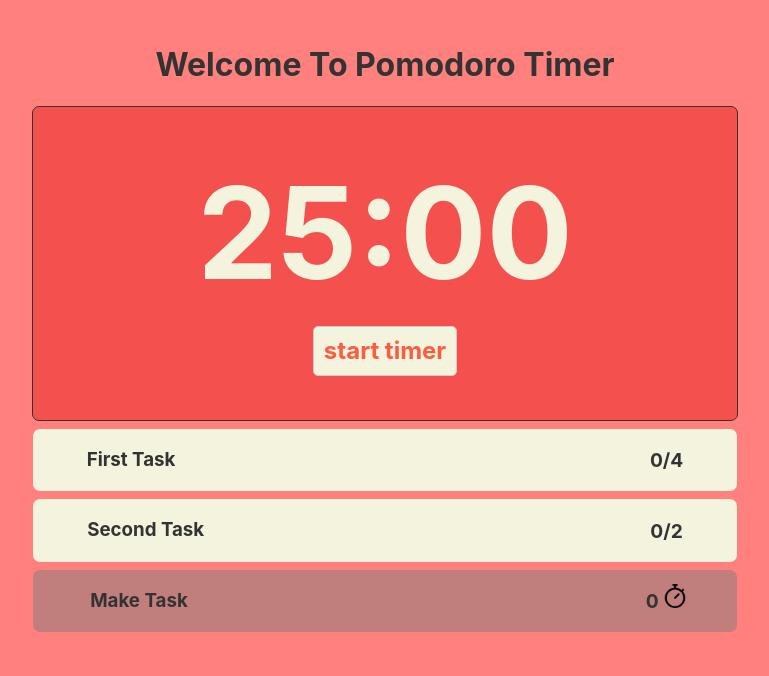
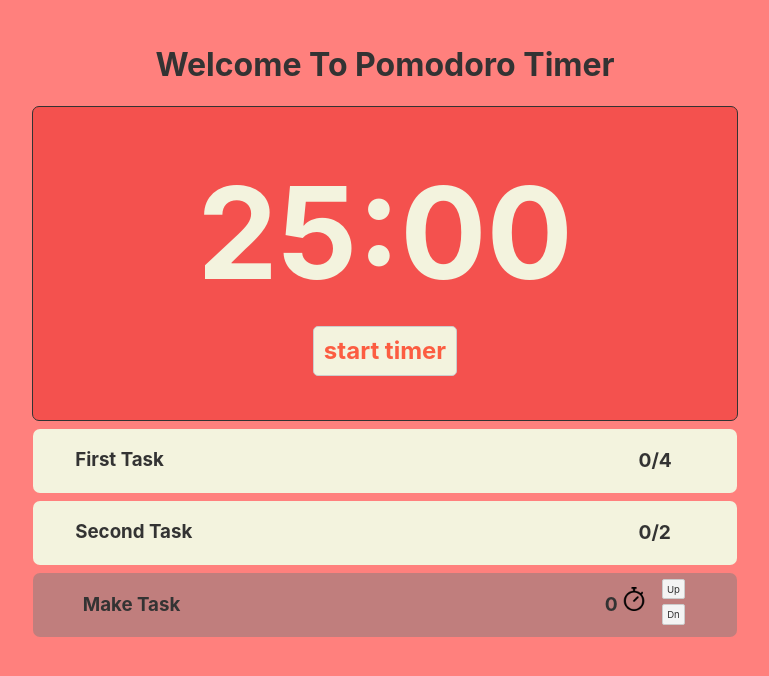
Before and after one commit to Steeveyboy/pomodoro_calender, a Svelte app in the folder svelte-app/: page / in a window 1280 px wide. Shown: the top 676 px of the page, without its empty margins (255-1024 px from the left). Built offline with nearby package versions, Linux system fonts and the light colour scheme.

Commit message:
added animation to tasks

```diff
--- a/svelte-app/src/components/Task/Task.svelte
+++ b/svelte-app/src/components/Task/Task.svelte
@@ -5,22 +5,70 @@
 </script>
 
 <div class="task">
-    <h3 class="taskText">{text.name}</h3>
-    <div class="tomatos">
-       <p>{text.periodsComplete}/{text.periods}</p>
+    <div class="headings">
+        <div class="taskText">
+            <h3 class="taskText">{text.name}</h3>
+        </div>
+        <div class="tomatos">
+            <p>{text.periodsComplete}/{text.periods}</p>
+        </div>
+    </div>
+    <div class="hiddenDetails">
+        <a>Description</a>
+        <a>Deadline</a>
     </div>
 </div>
 
 <style>
+
+    .headings {
+        display: flex;
+        padding-left: 6%;
+        width: 100%;
+    }
+    .taskText {
+        text-align: left;
+        width: 80%;
+    }
+
     .task {
-        justify-content: center;
-        display: flex;
+        /* justify-content: center; */
+        /* display: flex; */
         max-width: 44rem;
         width: 100%;
         background-color: rgb(243, 243, 222);
         border-radius: 7px;
         margin: auto;
         margin-top: 0.5rem;
+        cursor: pointer;
+        height: 4rem;
+        transition: height 0.3s;
+    }
+
+    .task:hover {
+        border: 2px solid;
+        height: 6rem;
+    }
+
+    .hiddenDetails {
+        /* display: none; */
+        visibility: hidden;
+        width: 100%;
+        padding-bottom: 2px;
+        justify-content: space-evenly;
+        display: flex;
+        opacity: 0;
+        transition: opacity 0.2s 0.1s linear;
+    }
+
+
+    .task:hover .hiddenDetails{
+        /* transform: scaleY(0); */
+
+        height: 2rem;
+        opacity: 100%;
+        visibility: visible;
+        position: relative;
     }
 
     .tomatos{
@@ -35,6 +83,7 @@
     .tomatos p{
         font-size: larger;
         font-weight: bold;
+
     }
 
 
--- a/svelte-app/src/components/Task/TaskMaker.svelte
+++ b/svelte-app/src/components/Task/TaskMaker.svelte
@@ -6,6 +6,21 @@
     const dispatch = createEventDispatcher();
 
     let props;
+    let mouseOver = false;
+    const mouseCover = event => {
+        mouseOver = !mouseOver;
+    };
+
+    const showDetails = event => {
+        console.log(event);
+        let dets = document.getElementsByClassName("taskMaker")[0].getElementsByClassName("hiddenDetails")[0];
+        if(dets.style.display == "flex" && !mouseOver){
+            dets.style.display = "none";
+        }
+        else{
+            dets.style.display = "flex";
+        }
+    };
 
     const onClick = event => {
         let inputText = document.getElementById("inputText")
@@ -14,19 +29,49 @@
         inputText.value = "";
     };
 
+    const increment = event => {
+        tomatos += 1;
+    };
+    const decrement = event => {
+        if(tomatos > 0){
+            tomatos -= 1;
+        }
+    };
+
 </script>
 
-<div class="task taskMaker">
-    <div class="taskText">
-        <input type="text" id="inputText" class="inputText" placeholder="Make Task" on:change={onClick}>
+<div class="task taskMaker" on:pointerover={mouseCover} on:pointerout={mouseCover}>
+    <div class="headings">
+        <div class="taskText">
+            <input type="text" id="inputText" class="inputText" placeholder="Make Task" on:change={onClick} on:focus={showDetails} on:blur={showDetails}>
+        </div>
+        <div class="tomatos">
+            <p>{tomatos}</p>
+            <img src="timer.png" alt="" style="width:1.5rem; display:inline-block; margin-top:10px;">
+        </div>
+        <div class="durationButtons">
+            <button on:click={increment}>Up</button>
+            <button on:click={decrement}>Dn</button>
+        </div>
     </div>
-    <div class="tomatos">
-       <p>{tomatos}</p>
-       <img src="timer.png" alt="" style="width:1.5rem; display:inline-block; margin-top:10px;">
+    <div class="hiddenDetails">
+        <a>Description</a>
+        <a>Deadline</a>
     </div>
 </div>
 
 <style>
+    .durationButtons button{
+        /* display: flex; */
+        font-size: 0.6rem;
+    }
+
+    .durationButtons {
+        display: inline-grid;
+        align-self: center;
+        padding-left: 1rem;
+    }
+
     .inputText {
         background-color: rgba(143, 126, 125, 0.0);
         outline: none;
@@ -34,33 +79,47 @@
         margin-top: 6px;
         width: 100%;
         height: 80%;
-
         color: #333;
         font-size: 1.17em;
         font-weight: bold;
     }
 
+    .headings {
+        display: flex;
+        /* justify-content: center; */
+        padding-left: 6%;
+    }
+
+    .hiddenDetails {
+        /* display: none; */
+
+        visibility: hidden;
+        width: 100%;
+        padding-bottom: 2px;
+        justify-content: space-evenly;
+        display: flex;
+        opacity: 0;
+        transition: opacity 0.2s 0.1s linear;
+    }
+
     .inputText::placeholder {
         color: #333;
         font-size: 1.17rem;
-        /*margin-block-start: 1em;
-        margin-block-end: 1em;
-        margin-inline-start: 0px;
-        margin-inline-end: 0px;*/
         font-weight: bold;
     }
-
 
     .taskMaker {
         justify-content: center;
         cursor: pointer;
-        display: flex;
+        /* display: flex; */
         max-width: 44rem;
         width: 100%;
         background-color: rgba(143, 126, 125, 0.562);
         border-radius: 7px;
         margin: auto;
+        height: 4rem;
         margin-top: 0.5rem;
+        transition: height 0.3s;
     }
 
     .taskMaker .taskText{
@@ -71,6 +130,13 @@
 
     .taskMaker:hover {
         background-color: rgb(243, 243, 222);
+        height: 6rem;
+    }
+
+    .taskMaker:hover .hiddenDetails{
+        opacity: 100%;
+        visibility: visible;
+        position: relative;
     }
 
     .tomatos {
--- a/svelte-app/src/components/TaskContainer/TaskContainer.svelte
+++ b/svelte-app/src/components/TaskContainer/TaskContainer.svelte
@@ -22,7 +22,6 @@
 <div class="task-container">
     <div class="tasks">
         {#each tasks as taskDetails}
-            <!-- <h1>{taskDetails}</h1> -->
             <Task text={taskDetails}/>
         {/each}
     </div>
```
